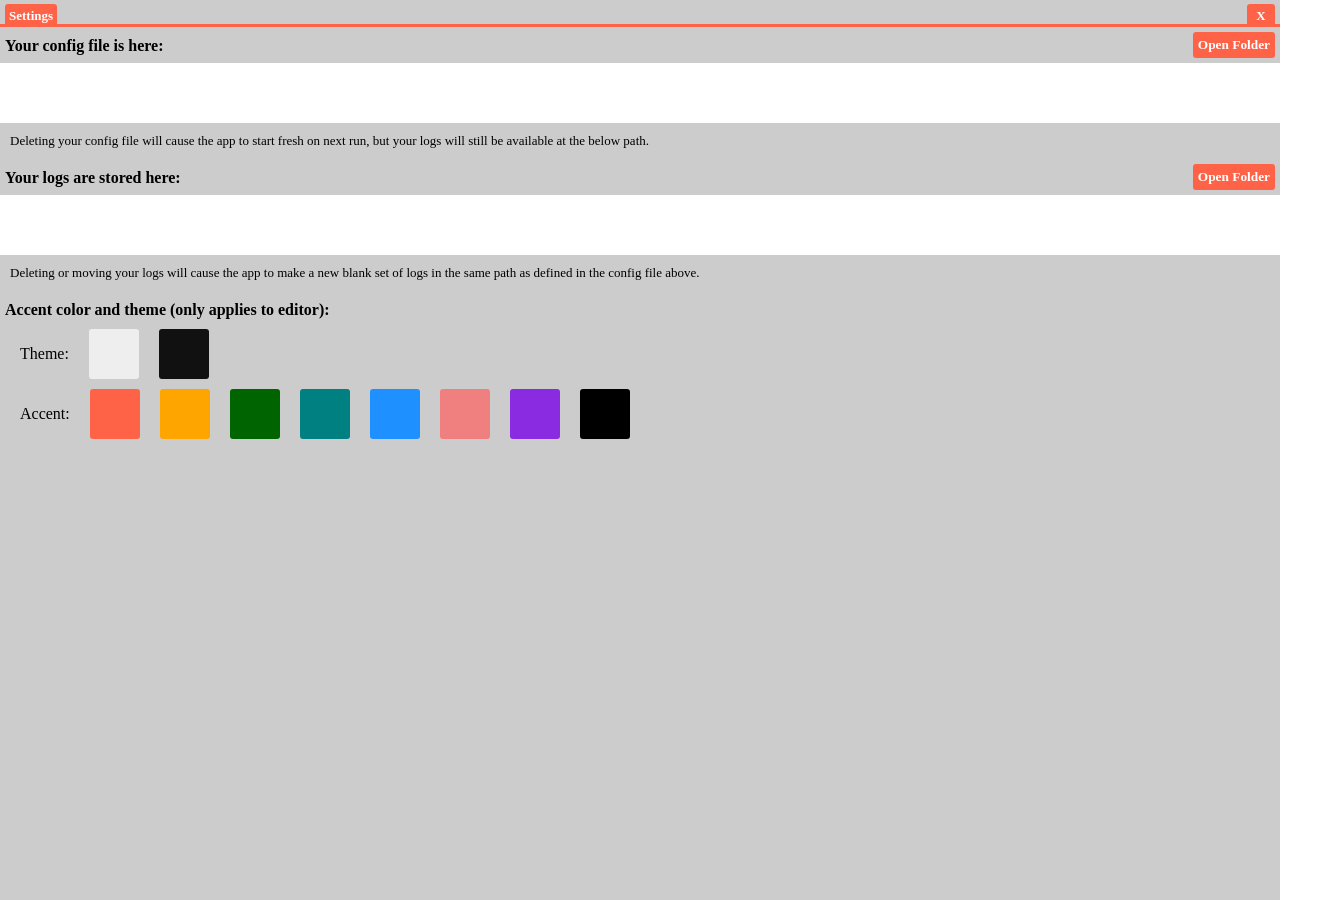
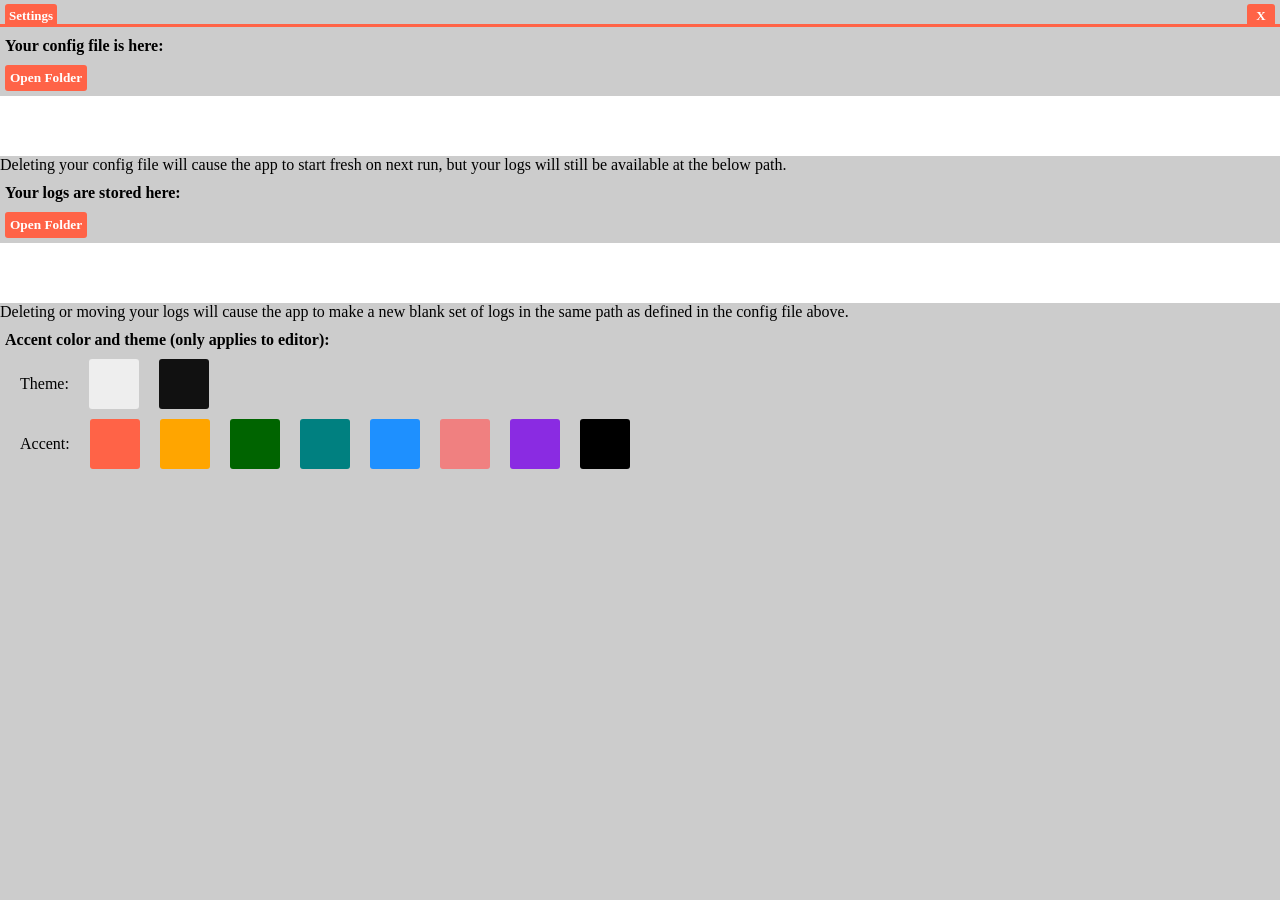

Plugins added

--- a/public/settings.css
+++ b/public/settings.css
@@ -42,6 +42,7 @@ body {
 #close-button{
     cursor: pointer;
     text-align: center;
+    min-width: 32px;
 }
 
 #close-button:hover{
@@ -53,7 +54,7 @@ body {
     padding: 0;
 }
 
-#path-header{
+.path-header{
     display: flex;
     justify-content: space-between;
 }
@@ -72,6 +73,8 @@ h2 {
     height: 60px;
     font-size: x-large;
     padding: 0 20px 0 20px;
+    box-sizing: border-box;
+    overflow-wrap: anywhere;
 }
 
 button {
@@ -105,13 +108,14 @@ button:hover{
     height: 50px;
     cursor: pointer;
     border-radius: 3px;
+    padding: 0;
 }
 
 .palette:active {
     transform: scale(0.9);
 }
 
-#tip {
+.tip {
     padding: 10px;
     font-size: small;
 }
